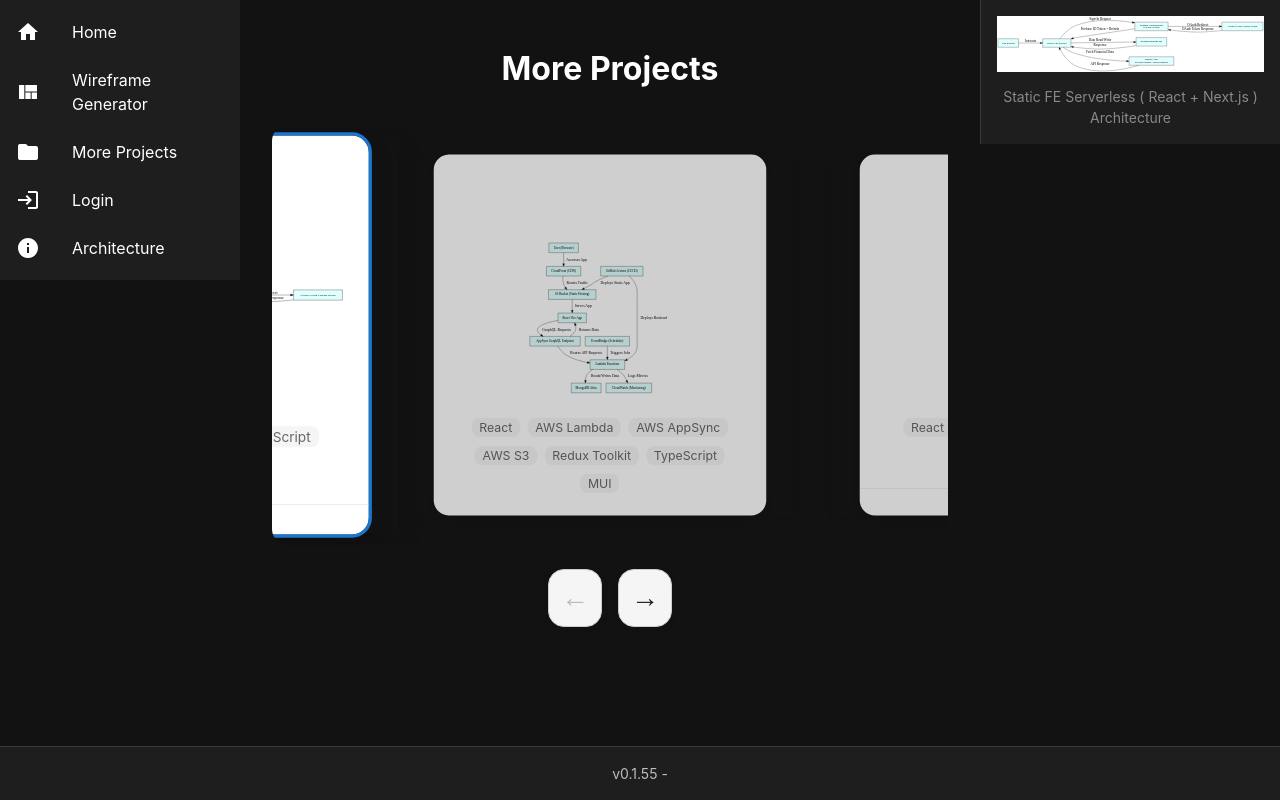
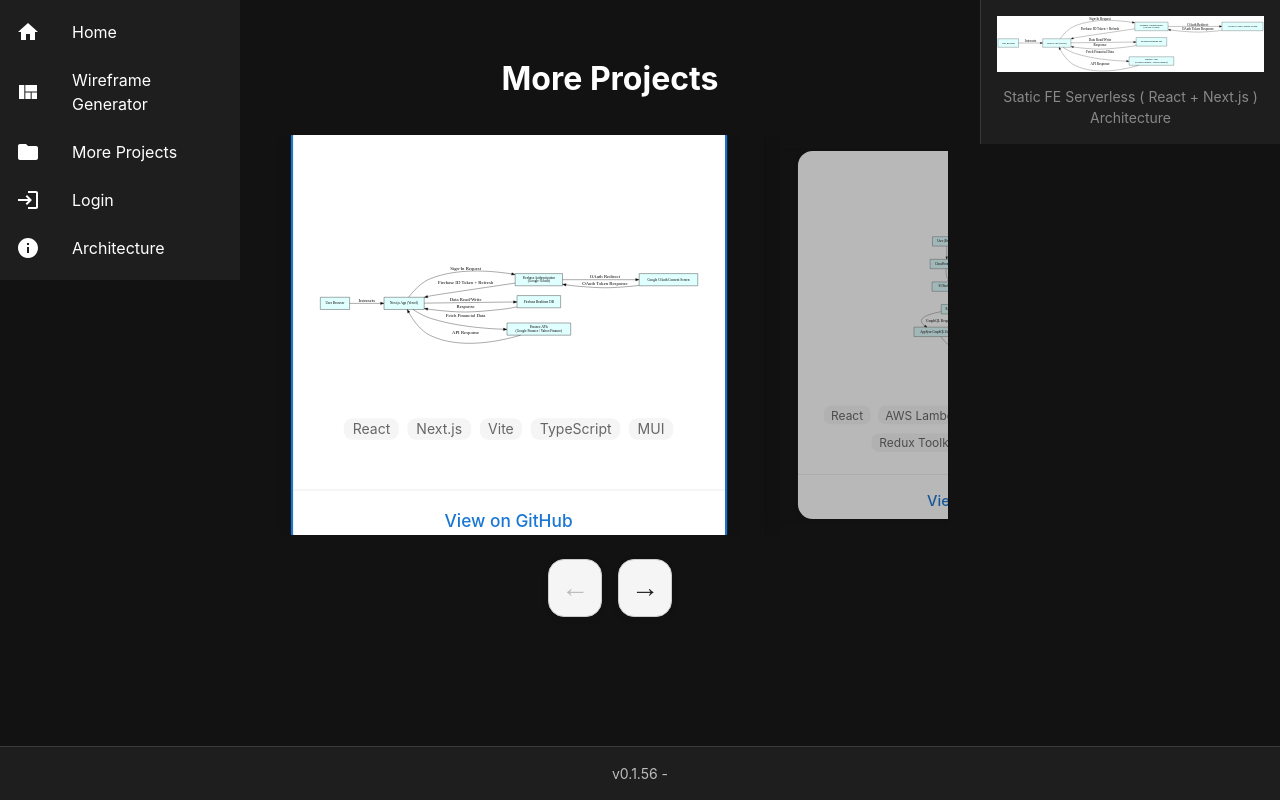
Before and after one commit to LukeAWeaver/AI-Wireframe-Generator, a React (Vite) app in the folder frontend/: page /projects in a window 1280 px wide. Built offline with nearby package versions, Linux system fonts and the light colour scheme; no server answers.

Commit message:
carousel adjustment

```diff
--- a/frontend/src/app/projects.tsx
+++ b/frontend/src/app/projects.tsx
@@ -134,10 +134,9 @@ export const Projects: React.FC = () => {
           style={{
             overflow: 'hidden',
             borderRadius: 16,
-            padding: '20px 0',
           }}
         >
-          <div className="embla__container" style={{ display: 'flex', alignItems: 'center', justifyContent: 'center' }}>
+          <div className="embla__container" style={{ display: 'flex', alignItems: 'center' }}>
             {projects.map((project, index) => {
               const isSelected = index === selectedIndex;
               return (
@@ -145,17 +144,15 @@ export const Projects: React.FC = () => {
                   key={project.id}
                   className="embla__slide"
                   style={{
-                    flex: '0 0 60%',
+                    flex: '0 0 70%',
                     minWidth: 0,
-                    padding: '0 15px',
                     display: 'flex',
                     justifyContent: 'center',
-                    transform: isSelected ? 'scale(1.05)' : 'scale(0.95)',
+                    transform: isSelected ? 'scale(1.08)' : 'scale(0.92)',
                     zIndex: isSelected ? 2 : 1,
-                    boxShadow: isSelected ? '0 8px 24px rgba(0,0,0,0.15)' : '0 4px 12px rgba(0,0,0,0.08)',
-                    opacity: isSelected ? 1 : 0.8,
-                    transition: 'all 0.4s cubic-bezier(0.4, 0, 0.2, 1)',
-                    margin: isSelected ? '0' : '0 10px',
+                    boxShadow: isSelected ? '0 4px 16px rgba(0,0,0,0.15)' : '0 2px 8px rgba(0,0,0,0.10)',
+                    opacity: isSelected ? 1 : 0.7,
+                    transition: 'transform 0.3s, box-shadow 0.3s, opacity 0.3s',
                   }}
                   role="group"
                   aria-label={`Project ${index + 1} of ${projects.length}: ${project.title}`}
@@ -163,17 +160,17 @@ export const Projects: React.FC = () => {
                   <div
                     style={{
                       width: '100%',
-                      maxWidth: 350,
-                      minWidth: 280,
-                      height: 380,
+                      maxWidth: 400,
+                      minWidth: 250,
+                      height: 400,
                       display: 'flex',
                       flexDirection: 'column',
-                      transition: 'all 0.4s cubic-bezier(0.4, 0, 0.2, 1)',
-                      outline: isSelected ? '3px solid #1976d2' : 'none',
+                      transition: 'all 0.3s cubic-bezier(.4,2,.6,1)',
+                      outline: isSelected ? '2px solid #1976d2' : 'none',
                       margin: '0 auto',
                       background: '#fff',
                       borderRadius: 16,
-                      boxShadow: isSelected ? '0 8px 24px rgba(0,0,0,0.15)' : '0 4px 12px rgba(0,0,0,0.08)',
+                      boxShadow: isSelected ? '0 4px 16px rgba(0,0,0,0.15)' : '0 2px 8px rgba(0,0,0,0.10)',
                       overflow: 'hidden',
                     }}
                     tabIndex={0}
--- a/frontend/src/version.ts
+++ b/frontend/src/version.ts
@@ -1 +1 @@
-export const APP_VERSION = '0.1.55'
+export const APP_VERSION = '0.1.56'
```
Also changed, not shown: 1 other file (tests, documents, lock files or other folders).
